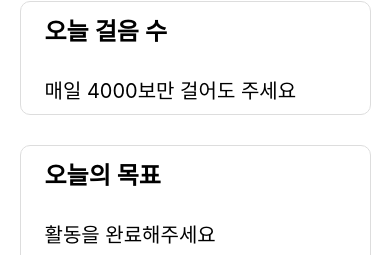
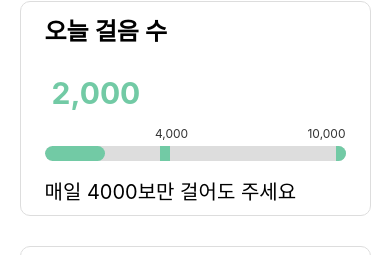
Before and after one commit to nacamp/rnWalk, a React Native app: screen / in a window 390 px wide. Shown: the part 329-584 px from the top of the page. Built offline with nearby package versions, Linux system fonts and the light colour scheme.

Commit message:
Add TodayWalkingCard

```diff
--- a/App.tsx
+++ b/App.tsx
@@ -184,6 +184,99 @@ const ChattingCard = () => {
   );
 }
 
+type ProgressBarProps = {
+  currentValue: number;
+  maxValue: number;
+};
+const ProgressBar = ({ currentValue, maxValue }: ProgressBarProps) => {
+  // 0~100%의 비율을 계산
+  const progressPercentage = (currentValue / maxValue) * 100;
+  const marker4000Percentage = (4000 / maxValue) * 100;
+  const marker10000Percentage = 100; // 항상 100% 위치
+
+  return (
+    <View style={{ width: "100%", alignItems: "center", marginVertical: 10 }}>
+      <View
+        style={{
+          flexDirection: "row",
+          width: "100%",
+          height: 20,
+          position: "relative",
+          paddingHorizontal: 5,
+        }}
+      >
+        <Text style={{ fontSize: 12, color: "#333", position: "absolute", left: `${marker4000Percentage}%`, transform: [{ translateX: -10 }] }}>
+          4,000
+        </Text>
+        <Text style={{ fontSize: 12, color: "#333", position: "absolute", right: 0 }}>
+          10,000
+        </Text>
+      </View>
+
+      <View
+        style={{
+          width: "100%",
+          height: 15,
+          backgroundColor: "#ddd",
+          borderRadius: 10,
+          position: "relative",
+          overflow: "hidden",
+        }}
+      >
+        <View
+          style={{
+            width: `${progressPercentage}%`,
+            height: "100%",
+            backgroundColor: "#72caa5",
+            borderRadius: 10,
+          }}
+        />
+        <View
+          style={{
+            position: "absolute",
+            width: 10,
+            height: "100%",
+            backgroundColor: "#72caa5",
+            left: `${marker4000Percentage}%`,
+            transform: [{ translateX: -5 }], // 중앙 정렬
+          }}
+        />
+        <View
+          style={{
+            position: "absolute",
+            width: 10,
+            height: "100%",
+            backgroundColor: "#72caa5",
+            right: 0,
+          }}
+        />
+      </View>
+    </View>
+  );
+};
+
+interface TodayWalkingCardProps {
+  steps: number;
+}
+const TodayWalkingCard = ({ steps }: TodayWalkingCardProps) => {
+  return (
+    <View style={{
+      width: "100%",
+      alignItems: "flex-start",
+      justifyContent: "center",
+      gap: 5,
+    }}>
+      <Text style={{
+        color: "#72caa5",
+        fontSize: 30,
+        fontWeight: "bold",
+      }}> {steps.toLocaleString()}</Text>
+      <ProgressBar currentValue={steps} maxValue={10000} />
+      <Text style={{ fontSize: 20, marginEnd: 10 }}>매일 4000보만 걸어도 주세요</Text>
+    </View>
+  );
+}
+
 const HEADER_MAX_HEIGHT = 300; // 스크롤 전 큰 타이틀 높이
 const HEADER_MIN_HEIGHT = 100; // 스크롤 후 작은 타이틀 높이
 const TITLE_MAX_SIZE = 40; // 초기 글씨 크기
@@ -268,8 +361,7 @@ const App = ({ children, title }: SectionProps) => {
             paddingBottom: safePadding,
           }}>
           <Section title="오늘 걸음 수">
-
-            <Text style={{ fontSize: 20, marginEnd: 10 }}>매일 4000보만 걸어도 주세요</Text>
+            <TodayWalkingCard steps={2000} />
           </Section>
           <Section title="오늘의 목표">
             <View style={{ flexDirection: "column" }}>
```
